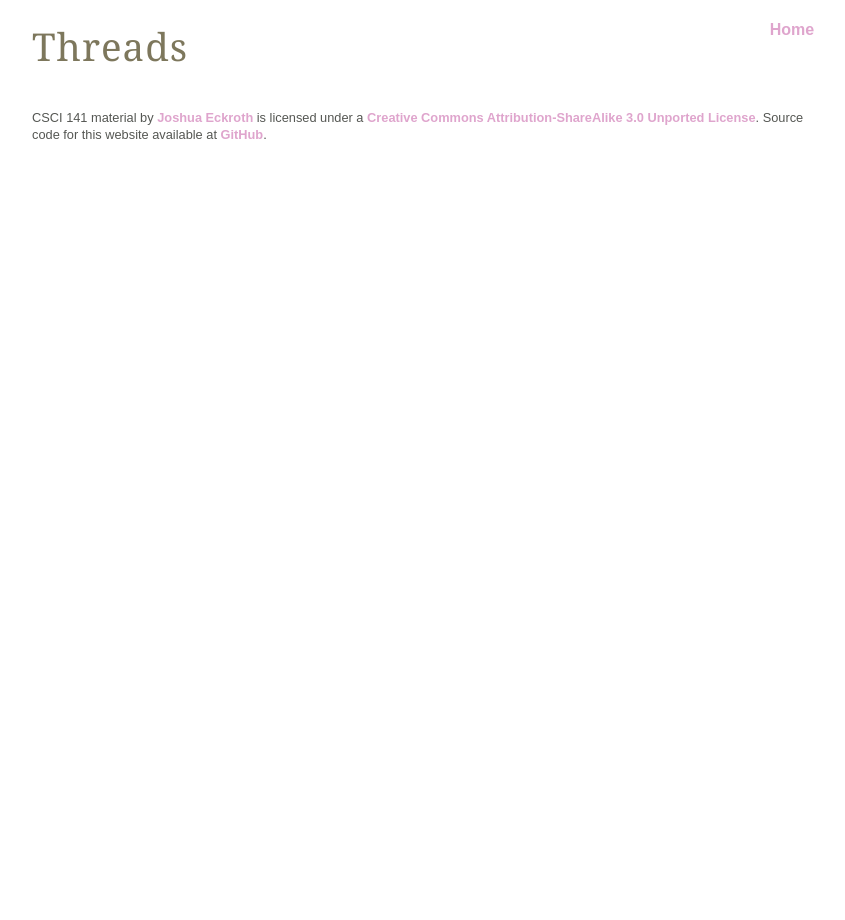
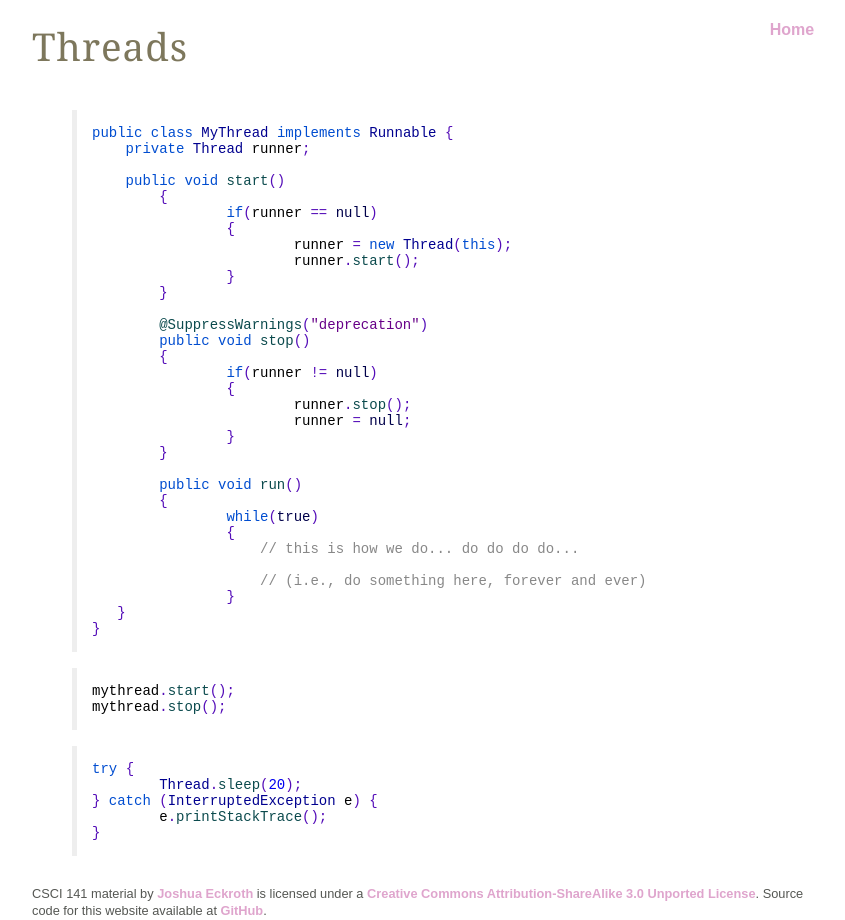
Before and after one commit to joshuaeckroth/csci141-website, a Jekyll site: the page built from lecture/threads.markdown, in a window 1280 px wide. Shown: the whole page, without its empty margins (208-1053 px from the left). Built offline with Jekyll 4.4.1, drawn with Linux system fonts in a browser that asks for light colours; Markdown is read by kramdown in place of the engine named in the settings.

Commit message:
Added some code in threads notes.

```diff
--- a/index.html
+++ b/index.html
@@ -25,6 +25,7 @@ layout: home
     <li><a href="lecture/inheritance.html">Inheritance</a></li>
     <li><a href="lecture/interfaces.html">Interfaces</a></li>
     <li><a href="lecture/swing.html">Swing</a></li>
+    <li><a href="lecture/threads.html">Threads</a></li>
   </ul>
 
 </div>
--- a/lecture/threads.markdown
+++ b/lecture/threads.markdown
@@ -2,3 +2,51 @@
 title: Threads
 layout: default
 ---
+
+{% highlight java %}
+public class MyThread implements Runnable {
+    private Thread runner;
+
+    public void start()
+	{
+		if(runner == null)
+		{
+			runner = new Thread(this);
+			runner.start();
+		}
+	}
+
+	@SuppressWarnings("deprecation")
+	public void stop()
+	{
+		if(runner != null)
+		{
+			runner.stop();
+			runner = null;
+		}
+	}
+
+	public void run()
+	{
+		while(true)
+		{
+		    // this is how we do... do do do do...
+
+		    // (i.e., do something here, forever and ever)
+		}
+   }
+}
+{% endhighlight %}
+
+{% highlight java %}
+mythread.start();
+mythread.stop();
+{% endhighlight %}
+
+{% highlight java %}
+try {
+	Thread.sleep(20);
+} catch (InterruptedException e) {
+	e.printStackTrace();
+}
+{% endhighlight %}
```
